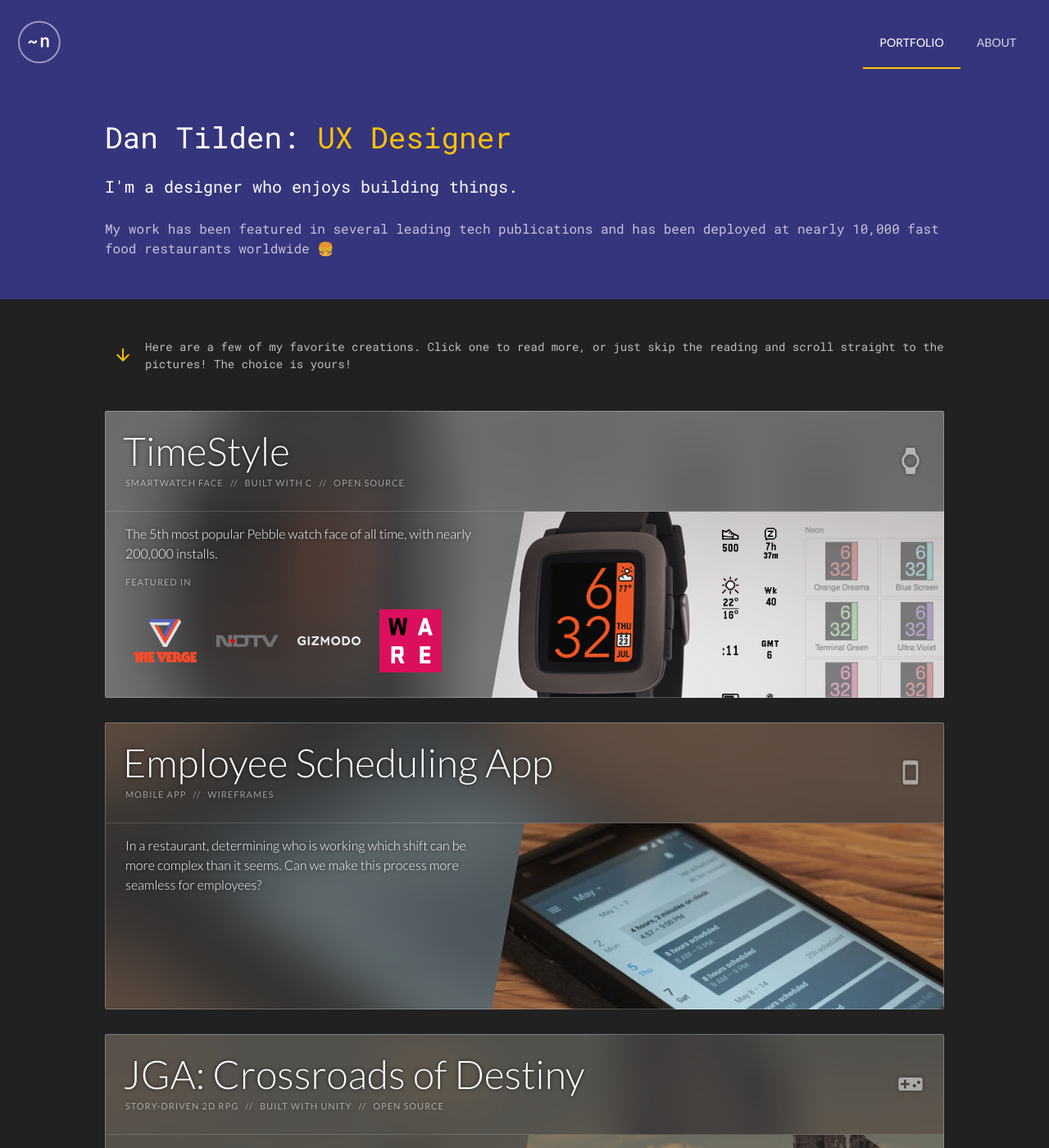
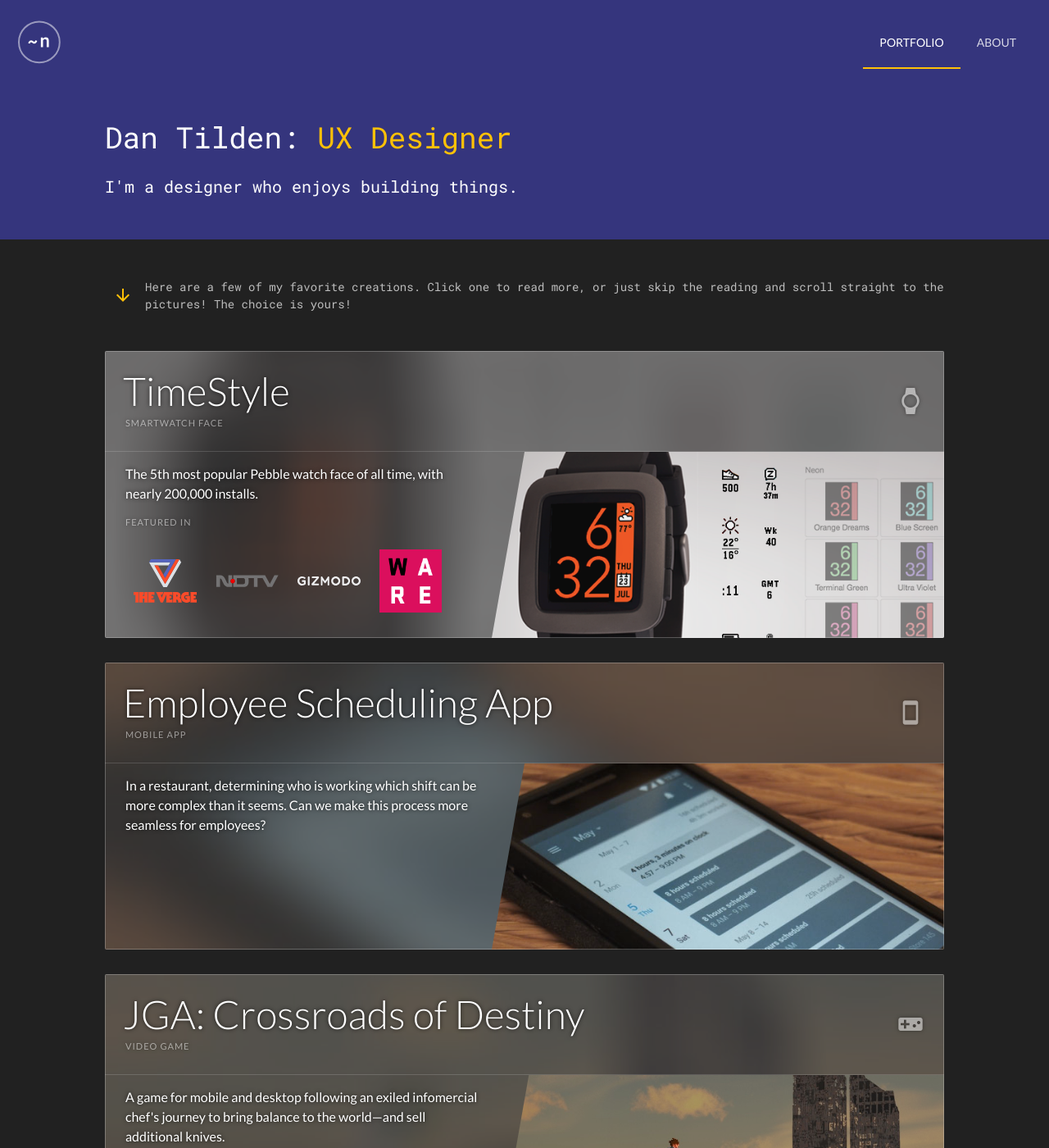
Before and after one commit to tilden/tilden.github.io, a Jekyll site: the page built from index.html, in a window 1280 px wide and 1400 px high. Shown: the whole window at 82% size. Built offline with Jekyll 4.4.1, drawn with Linux system fonts in a browser that asks for light colours; some web fonts are replaced; some of the changed text lies outside the part shown.

Commit message:
Minor tweaks

```diff
--- a/_data/projects.yml
+++ b/_data/projects.yml
@@ -4,8 +4,6 @@
   banner_img: "timestyle_banner.png"
   tags:
     - Smartwatch Face
-    - Built with C
-    - Open Source
   icon: watch
   extra_info: >
     <h4>Featured in</h4>
@@ -24,7 +22,6 @@
   banner_img: "schedule_app_banner.jpg"
   tags:
    - Mobile App
-   - Wireframes
   icon: watch
   icon: smartphone
   url: "/projects/schedule_app"
@@ -32,9 +29,7 @@
 
 - name: "JGA: Crossroads of Destiny"
   tags:
-    - Story-Driven 2D RPG
-    - Built with Unity
-    - Open Source
+    - Video Game
   desc: >
     A game for mobile and desktop following an exiled infomercial chef's journey to bring balance to the world&mdash;and sell additional knives.
   banner_img: "jga_banner.jpg"
@@ -55,8 +50,6 @@
 - name: "On Our Own Roanoke Valley"
   tags:
     - Responsive website
-    - Custom Wordpress Theme
-    - Teamwork
   desc: >
     Created new branding and a responsive, maintainable website for a local nonprofit organization.
   banner_img: "onourown_banner.jpg"
@@ -66,9 +59,7 @@
 
 - name: "Restaurant Management System"
   tags:
-    - Complex Web Application
-    - Built with ExtJS, HTML, CSS, and JS
-    - Wireframes & User Research
+    - Web Application
   desc: >
     Working with a usability consulting firm, our team delivered over 350 pages of wireframes depicting a
     reimagined version of a restaurant management system in use at thousands of restaurants worldwide.<br>
@@ -79,9 +70,7 @@
 
 - name: "Drive-Thru Monitor"
   tags:
-    - Wireframes & User Research
-    - Motion prototype
-    - 10 Foot UI
+    - Smart display
   desc: >
     Conveys the status of a restaurant's drive-thru in a highly visual way.
     Currently in use at nearly every Burger King® location in the United States.
--- a/css/style.scss
+++ b/css/style.scss
@@ -257,11 +257,10 @@
   @include shadow-elevation-4dp;
 }
 
-// @supports (-webkit-backdrop-filter: blur(10px)) or (backdrop-filter: blur(10px)) {
+// @supports (-webkit-backdrop-filter: blur(10px)) {
 //   #sticky_nav_bg {
-//     background: rgba(0, 0, 0, .8);
+//     background: rgba(53, 53, 125, .8);
 //     -webkit-backdrop-filter: blur(10px);
-//	 backdrop-filter: blur(10px);
 //   }
 // }
 
@@ -272,6 +271,7 @@
   > h2 {
     text-align: center;
     text-transform: uppercase;
+    font-weight: 300;
     color: $material-grey-600;
     font-size: 12px;
     padding: 0 0 13px 0;
@@ -377,7 +377,6 @@
   position: relative;
   overflow: hidden;
   flex-direction: column;
-  font-weight: 300;
 
   .proj_info {
     flex: 1;
--- a/index.html
+++ b/index.html
@@ -6,7 +6,7 @@
 browser_title: "Dan Tilden: UX Designer"
 title: "Dan Tilden: <span>UX Designer</span>"
 subtitle: "I'm a designer who enjoys building things."
-subsubtitle: "<span>My work has been featured in several leading tech publications and has been deployed at nearly 10,000 fast food restaurants worldwide</span> 🍔"
+#subsubtitle: "<span>My work has been deployed at nearly 10,000 fast food restaurants worldwide</span> 🍔"
 ---
 
 
```
Also changed, not shown: about.md (+1 -1 lines).
